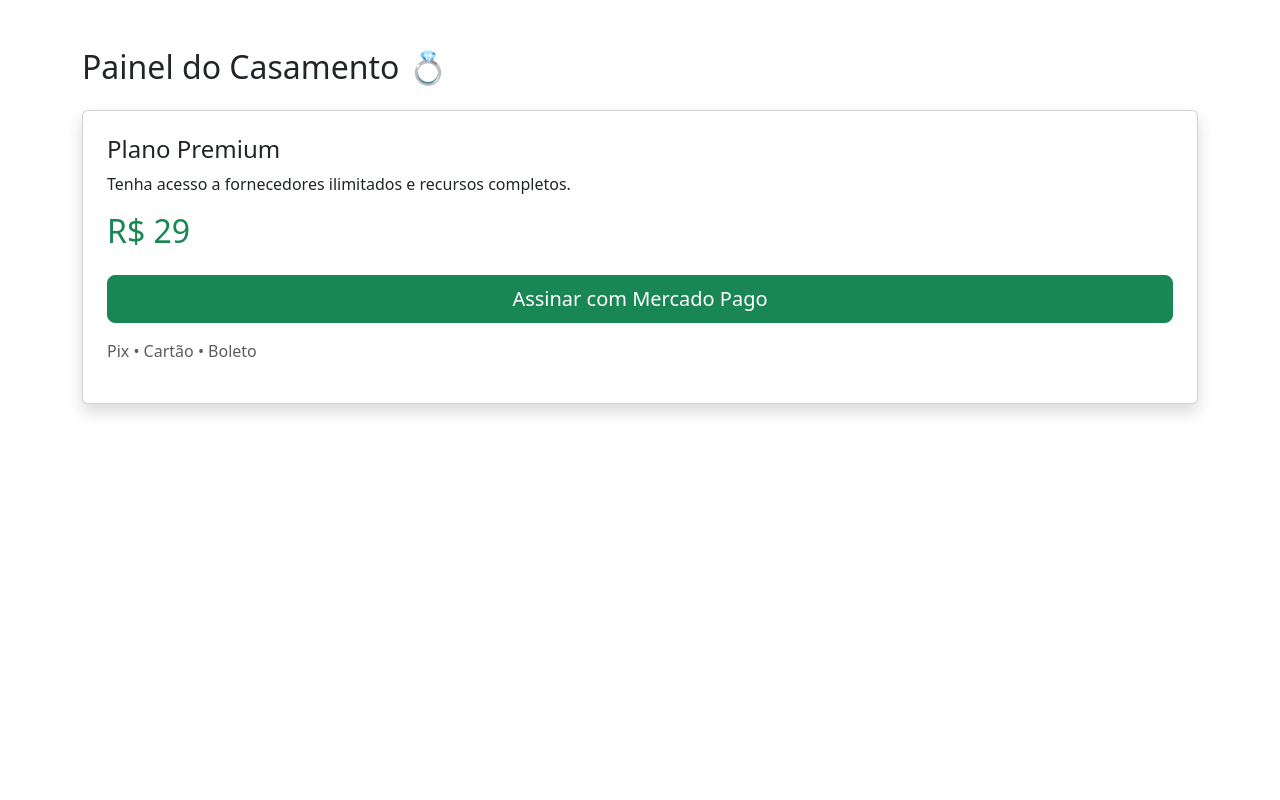
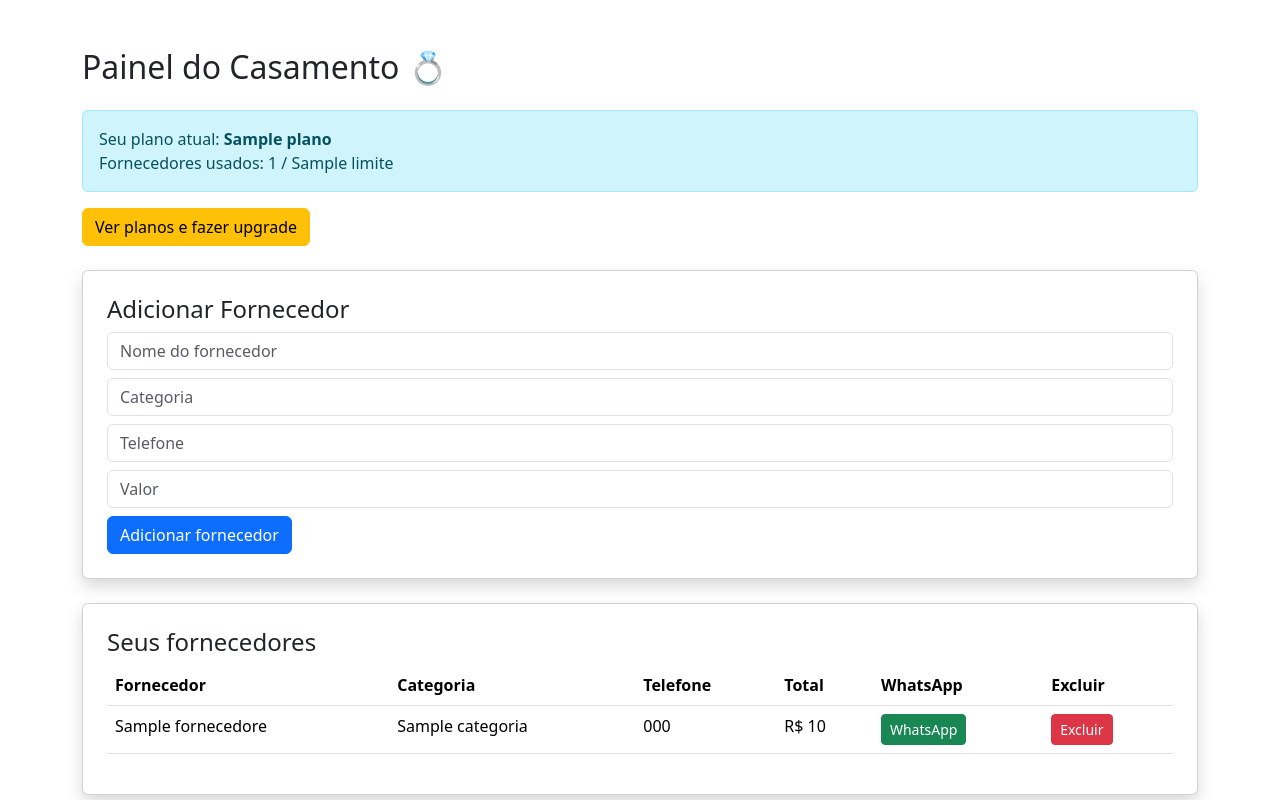
Before and after one commit to isadorass10/organizador-casamento, a Flask app: template templates/dashboard.html in a window 1280 px wide. Run offline with Flask 3, Linux system fonts and the light colour scheme; the template is opened without the code that fills it: most values are stand-ins (such as "Sample title", 1, 10 or a date in 2020).

Commit message:
Update dashboard.html

```diff
--- a/templates/dashboard.html
+++ b/templates/dashboard.html
@@ -18,25 +18,122 @@
 Painel do Casamento 💍
 </h2>
 
+<div class="alert alert-info">
+
+Seu plano atual: <b>{{ plano }}</b>
+
+<br>
+
+Fornecedores usados: {{ fornecedores|length }} / {{ limite }}
+
+</div>
+
+<a href="/planos" class="btn btn-warning mb-4">
+Ver planos e fazer upgrade
+</a>
+
+<!-- FORMULÁRIO -->
+
+<div class="card p-4 shadow mb-4">
+
+<h4>Adicionar Fornecedor</h4>
+
+<form method="POST" action="/adicionar_fornecedor">
+
+<input
+name="nome"
+class="form-control mb-2"
+placeholder="Nome do fornecedor"
+required>
+
+<input
+name="categoria"
+class="form-control mb-2"
+placeholder="Categoria"
+required>
+
+<input
+name="telefone"
+class="form-control mb-2"
+placeholder="Telefone"
+required>
+
+<input
+name="total"
+class="form-control mb-2"
+placeholder="Valor"
+required>
+
+<button class="btn btn-primary">
+Adicionar fornecedor
+</button>
+
+</form>
+
+</div>
+
+
+<!-- TABELA -->
+
 <div class="card p-4 shadow">
 
-<h4>Plano Premium</h4>
+<h4>Seus fornecedores</h4>
 
-<p>
-Tenha acesso a fornecedores ilimitados e recursos completos.
-</p>
+<table class="table">
 
-<h2 class="text-success">
-R$ 29
-</h2>
+<tr>
 
-<a href="/criar_pagamento" class="btn btn-success btn-lg mt-3">
-Assinar com Mercado Pago
+<th>Fornecedor</th>
+<th>Categoria</th>
+<th>Telefone</th>
+<th>Total</th>
+<th>WhatsApp</th>
+<th>Excluir</th>
+
+</tr>
+
+{% for f in fornecedores %}
+
+<tr>
+
+<td>{{ f.nome }}</td>
+
+<td>{{ f.categoria }}</td>
+
+<td>{{ f.telefone }}</td>
+
+<td>R$ {{ f.total }}</td>
+
+<td>
+
+<a
+href="https://wa.me/55{{ f.telefone }}"
+class="btn btn-success btn-sm"
+target="_blank">
+
+WhatsApp
+
 </a>
 
-<p class="mt-3 text-muted">
-Pix • Cartão • Boleto
-</p>
+</td>
+
+<td>
+
+<a
+href="/excluir_fornecedor/{{ loop.index0 }}"
+class="btn btn-danger btn-sm">
+
+Excluir
+
+</a>
+
+</td>
+
+</tr>
+
+{% endfor %}
+
+</table>
 
 </div>
 
```
